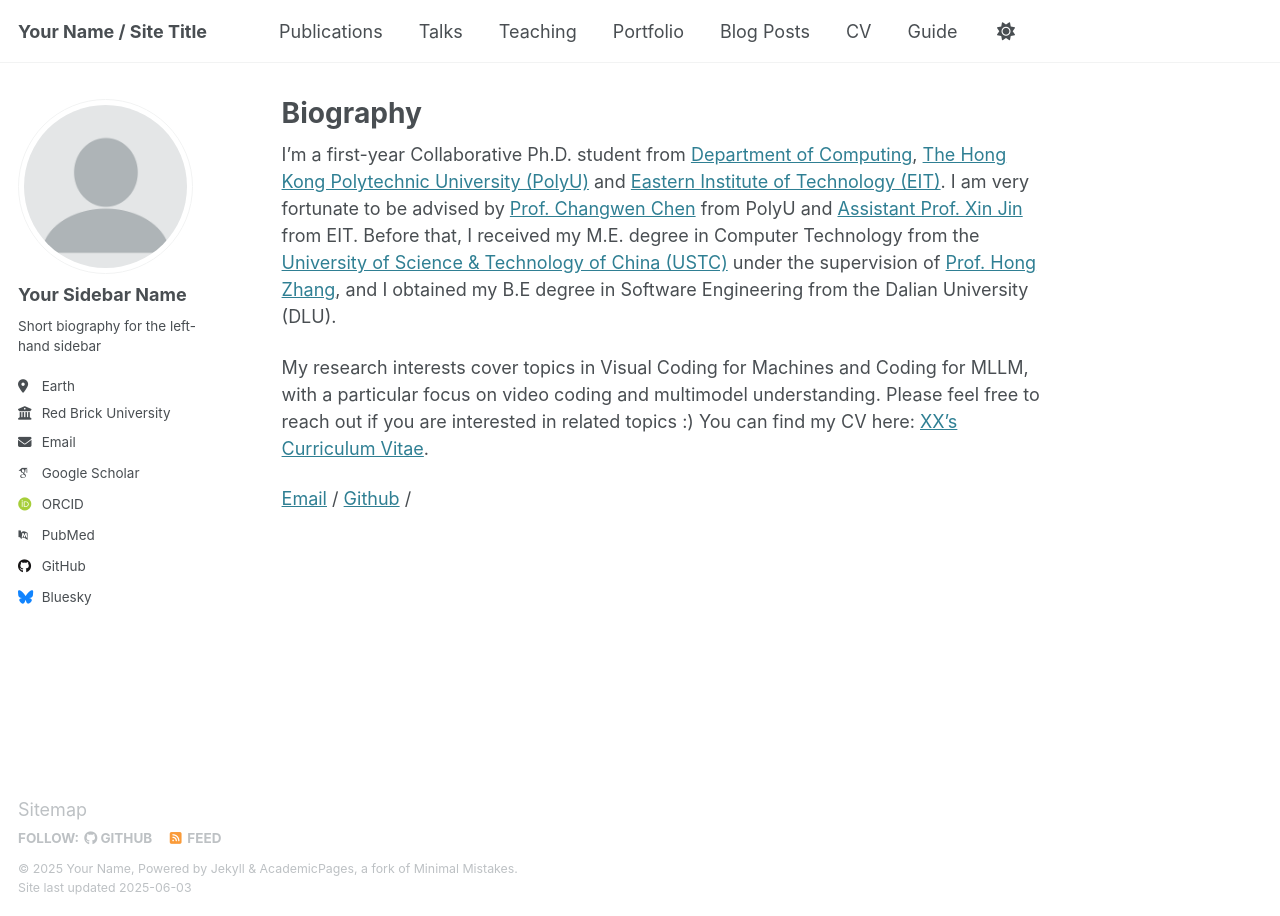
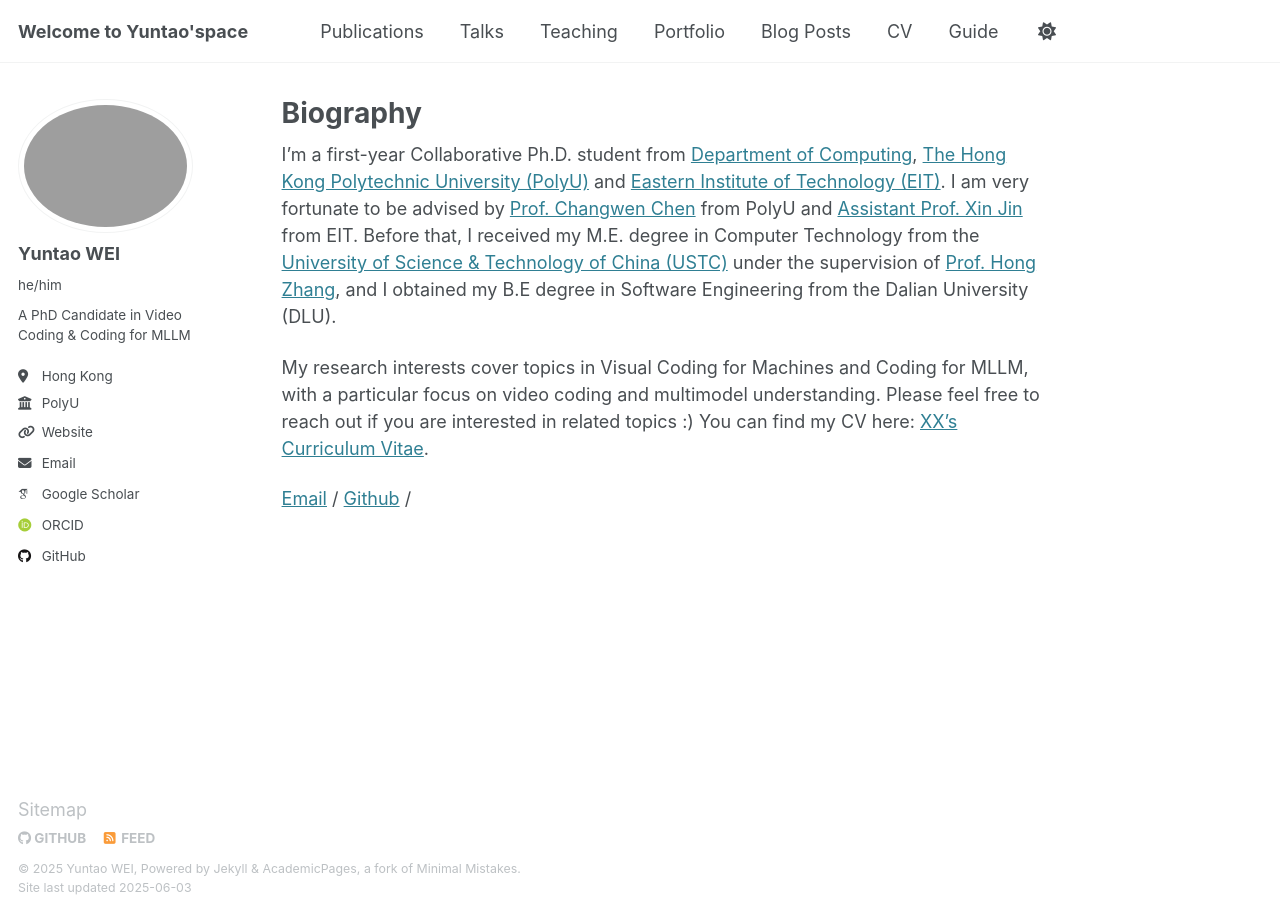
Before and after one commit to yuntao229/yuntao229.github.io, a Jekyll site: the page built from _pages/about.md, in a window 1280 px wide. Built offline with Jekyll 4.4.1, drawn with Linux system fonts in a browser that asks for light colours; some web fonts are replaced.

Commit message:
Update _config.yml

```diff
--- a/_config.yml
+++ b/_config.yml
@@ -7,37 +7,37 @@
 # server process.
 
 # Basic Site Settings
-locale                   : "en-US"
+locale                   : "Hong Kong"
 site_theme               : "default"
-title                    : "Your Name / Site Title"
+title                    : "Welcome to Yuntao'space"
 title_separator          : "-"
-name                     : &name "Your Name"
-description              : &description "personal description"
-url                      : https://academicpages.github.io # the base hostname & protocol for your site e.g. "https://[your GitHub username].github.io"
-baseurl                  : "" # the subpath of your site, e.g. "/blog"
-repository               : "academicpages/academicpages.github.io"
+name                     : "Yuntao WEI"
+description              : "A PhD Candidate in Video Coding & Coding for MLLM"
+url                      : "https://yuntao229.github.io" # the base hostname & protocol for your site e.g. "https://[your GitHub username].github.io"
+baseurl                  : "/blog" # the subpath of your site, e.g. "/blog"
+repository               : "yuntao229/yuntao229.github.io"
 
 # Site Author - The following control what appear as part of the author content on the side bar.
 #               If a field is blank the icon and link will not appear, otherwise it will be shown.
 #               Additional customization can be done by editing /_includes/author-profile.html
 author:
   # Biographic information
-  avatar           : "profile.png"
-  name             : "Your Sidebar Name"
-  pronouns         : # example: "she/her"
-  bio              : "Short biography for the left-hand sidebar"
-  location         : "Earth"
-  employer         : "Red Brick University"
-  uri              : # URL
-  email            : "none@example.org"
+  avatar           : "yuntao.png"
+  name             : "Yuntao WEI"
+  pronouns         : "he/him"
+  bio              : "A PhD Candidate in Video Coding & Coding for MLLM"
+  location         : "Hong Kong"
+  employer         : "PolyU"
+  uri              : "https://yuntao229.github.io" # URL
+  email            : "yuntao.wei@connect.polyu.hk"
 
   # Academic websites
   arxiv            : # URL - Update with the correct link to your profile
-  googlescholar    : "https://scholar.google.com/citations?user=PS_CX0AAAAAJ"
+  googlescholar    : "https://scholar.google.com/citations?user=ftMKjLYAAAAJ&hl=en"
   impactstory      : # URL
-  orcid            : "http://orcid.org/yourorcidurl"
+  orcid            : "https://orcid.org/my-orcid?orcid=0009-0007-9568-7587"
   semantic         : # URL
-  pubmed           : "https://www.ncbi.nlm.nih.gov/pubmed/?term=john+snow"
+  #pubmed           : "https://www.ncbi.nlm.nih.gov/pubmed/?term=john+snow"
   researchgate     : # URL
   scopus           : # URL
 
@@ -45,12 +45,12 @@ author:
   bitbucket        : # Username - Update with your username on the site
   codepen          : # Username
   dribbble         : # Username
-  github           : "academicpages"
+  github           : "https://github.com/yuntao229"
   kaggle           : # Username
   stackoverflow    : # User number or user number and name (i.e., use "1" or "1/jeff-atwood")
 
   # Social media
-  bluesky          : "bsky.app" # Replace this with you Bluesky username
+  bluesky          : #"bsky.app" # Replace this with you Bluesky username
   facebook         : # Username
   flickr           : # Username
   foursquare       : # Username
```
